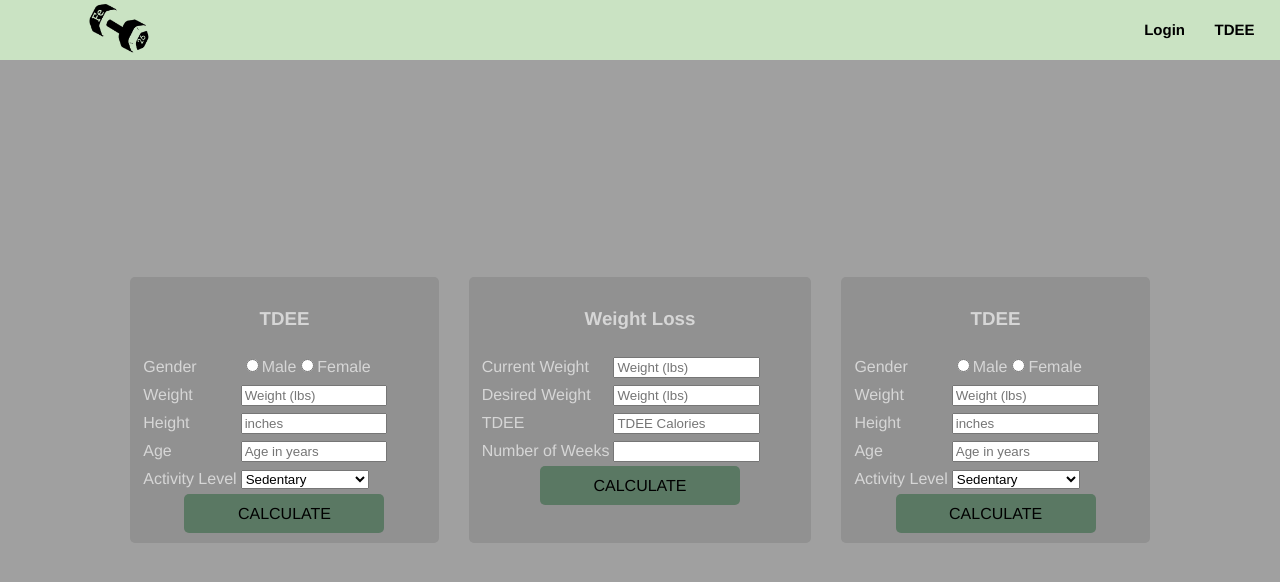
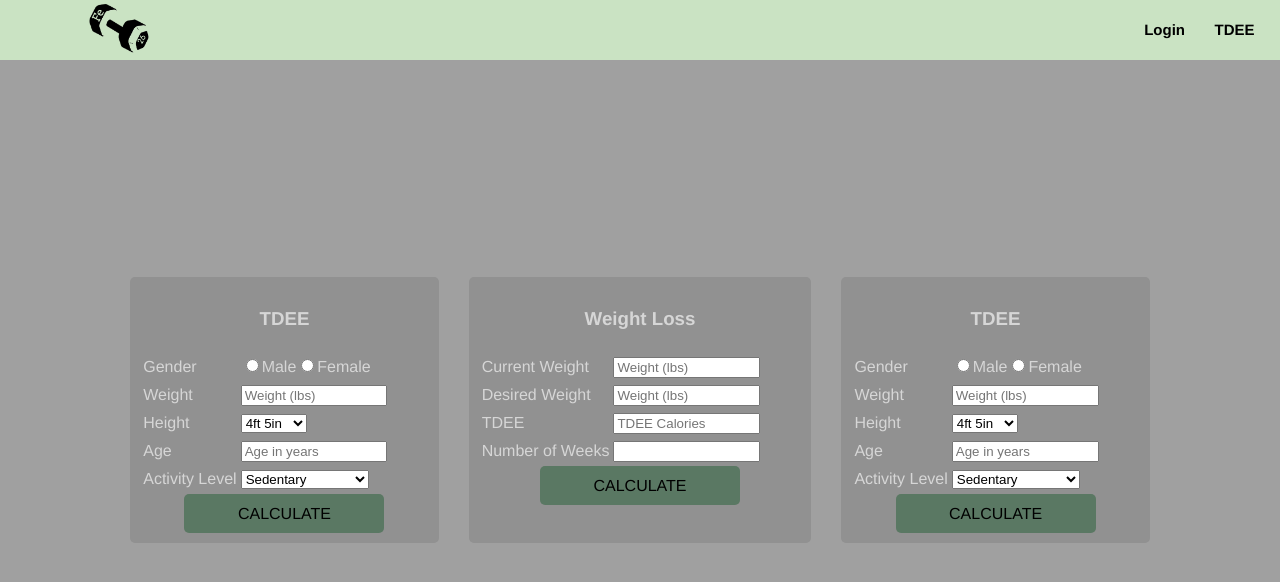
Before and after one commit to Gdubs05/react-login, a React (Vite) app: page /tdee in a window 1280 px wide. Shown: the top 582 px of the page. Built offline with nearby package versions, Linux system fonts and the light colour scheme.

Commit message:
Fixed the height selector on the CalorieCalculator component

```diff
--- a/src/components/CalorieCalculator.css
+++ b/src/components/CalorieCalculator.css
@@ -8,6 +8,7 @@
 .textbox {
     width: 75%;
 }
+
 
 td {
     text-align: left;
--- a/src/components/CalorieCalculator.jsx
+++ b/src/components/CalorieCalculator.jsx
@@ -80,13 +80,36 @@ export function CalorieCalculator() {
             <tr className="heightSelector">
               <td>Height</td>
               <td>
-                <input
-                  onChange={handleInputChange}
-                  type="text"
-                  placeholder="inches"
-                  name="height"
-                  className="textbox"
-                />
+                <select name="height" onChange={handleInputChange}>
+                  <option value="53">4ft 5in</option>
+                  <option value="54">4ft 6in</option>
+                  <option value="55">4ft 7in</option>
+                  <option value="56">4ft 8in</option>
+                  <option value="57">4ft 9in</option>
+                  <option value="58">4ft 10in</option>
+                  <option value="59">4ft 11in</option>
+                  <option value="60">5 ft 0in</option>
+                  <option value="61">5ft 1in</option>
+                  <option value="62">5ft 2in</option>
+                  <option value="63">5ft 3in</option>
+                  <option value="64">5ft 4in</option>
+                  <option value="65">5ft 5in</option>
+                  <option value="66">5ft 6in</option>
+                  <option value="67">5ft 7in</option>
+                  <option value="68">5ft 8in</option>
+                  <option value=" 69"> 5ft 9in</option>
+                  <option value="70">5ft 10in</option>
+                  <option value="71">5ft 11in</option>
+                  <option value="72">6ft 0in</option>
+                  <option value="73">6ft 1in</option>
+                  <option value="74">6ft 2in</option>
+                  <option value="75">6ft 3in</option>
+                  <option value="76">6ft 4in</option>
+                  <option value="77">6ft 5in</option>
+                  <option value="78">6ft 6in</option>
+                  <option value="79">6ft 7in</option>
+                  <option value="80">6ft 8in</option>
+                </select>
               </td>
             </tr>
 
```
